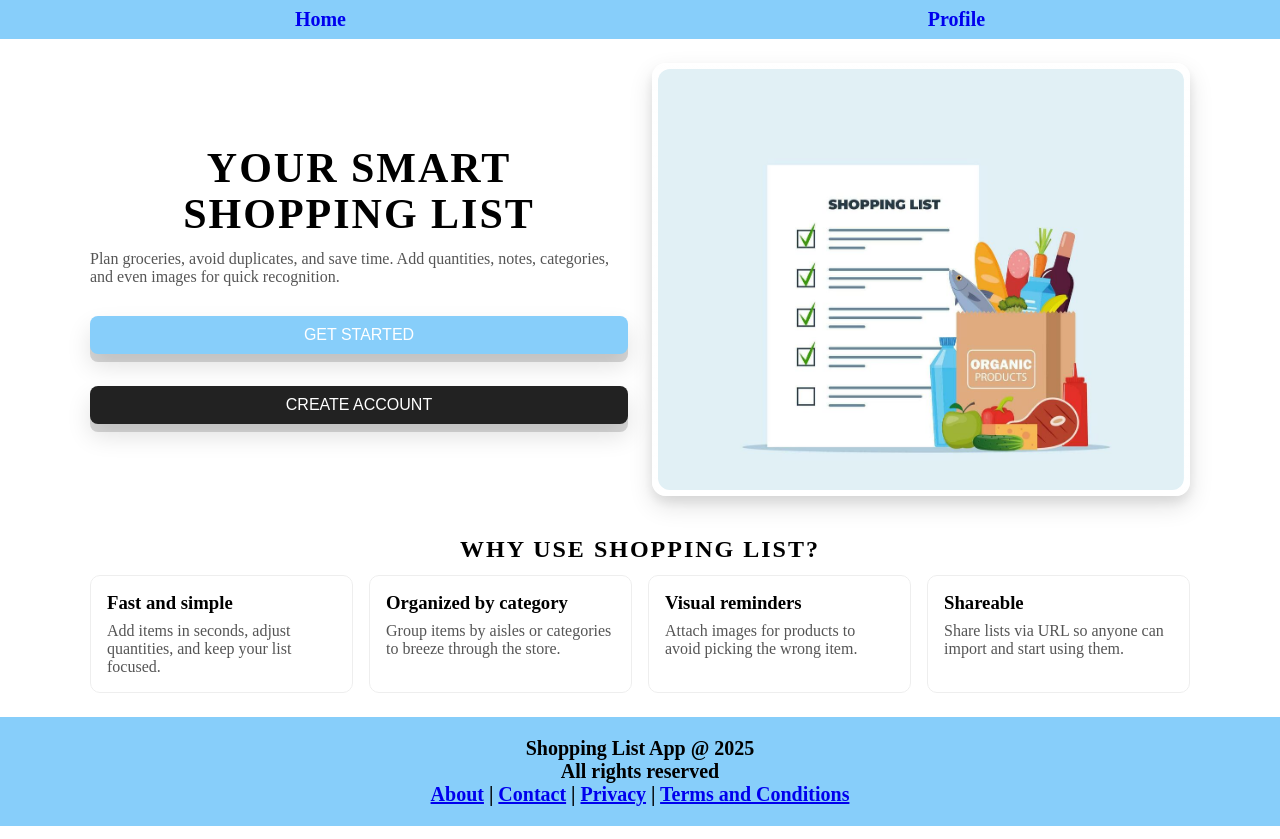
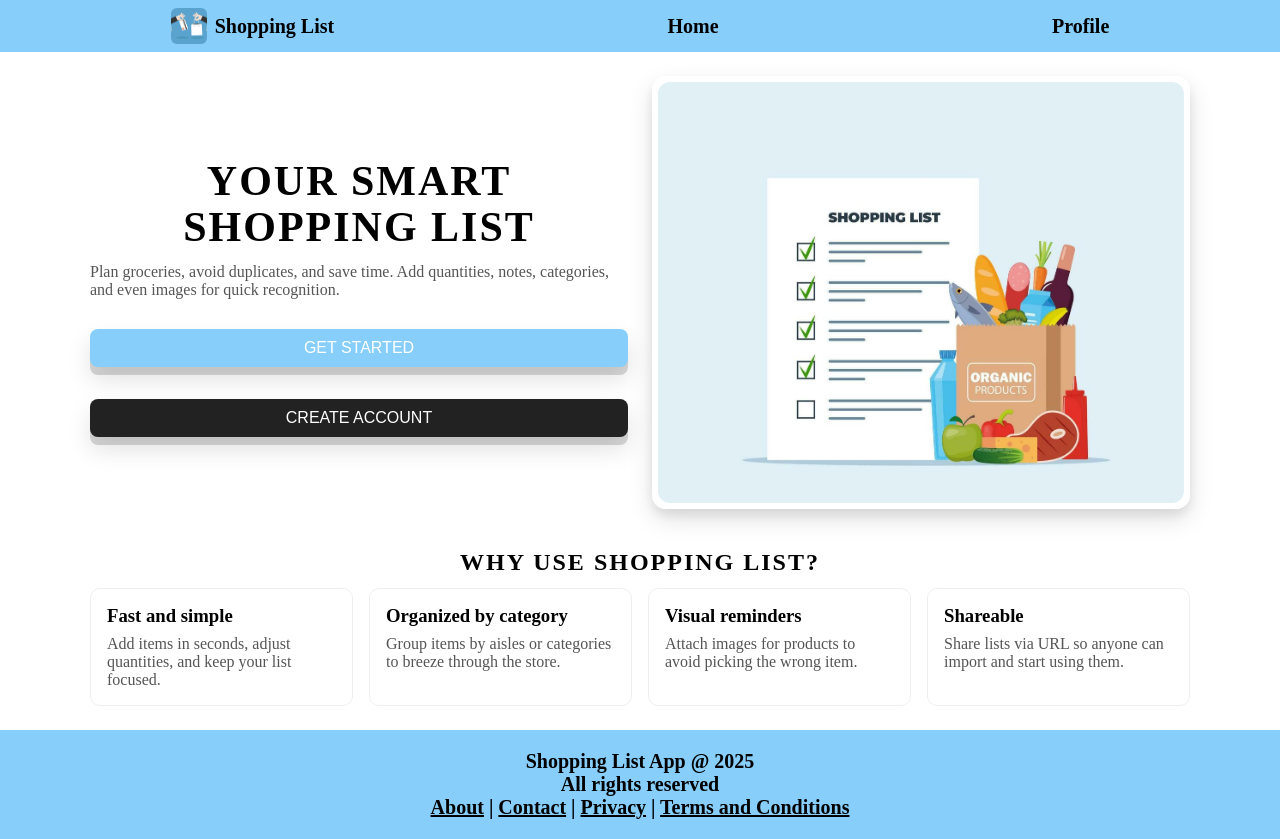
Before and after one commit to Shantela21/shopping-list-app-, a React (Vite) app: page / in a window 1280 px wide. Built offline with nearby package versions, Linux system fonts and the light colour scheme.

Commit message:
added a landingPageSlice and logo

```diff
--- a/src/components/Footer.tsx
+++ b/src/components/Footer.tsx
@@ -6,7 +6,7 @@ export default function Footer() {
         <p>Shopping List App @ 2025</p>
         <p>All rights reserved</p>
 
-          <a href="/about">About</a> | <a href="/contact">Contact</a> | <a href="/privacy">Privacy</a> | <a href="/terms">Terms and Conditions</a>
+          <a style={{color:"black"}} href="/about">About</a> | <a style={{color:"black"}} href="/contact">Contact</a> | <a style={{color:"black"}} href="/privacy">Privacy</a> | <a  style={{color:"black"}}href="/terms">Terms and Conditions</a>
         </div>
       </footer>
 
--- a/src/components/Navbar.tsx
+++ b/src/components/Navbar.tsx
@@ -1,12 +1,16 @@
 import { NavLink, Link } from 'react-router-dom'
+import logo from '../assets/download (2).png'
 
 export default function Navbar() {
   return (
     <div>
       <nav className="navbar" style={{ display: 'flex', gap: 16, alignItems: 'center', padding: '8px 12px' }}>
-        {/* <Link to="*" style={{ fontWeight: 700 }}>Shopping List</Link> */}
-        <NavLink to="/home" style={{ textDecoration: 'none' }}>Home</NavLink>
-        <NavLink to="/profile" style={{ textDecoration: 'none' }}>Profile</NavLink>
+        <Link to="/" style={{ display: 'flex', alignItems: 'center', gap: 8, textDecoration: 'none', color: 'black' }} aria-label="Go to landing page">
+          <img src={logo} alt="Shopping List logo" style={{ width: 36, height: 36, objectFit: 'cover', borderRadius: 6 }} />
+          <span style={{ fontWeight: 700 }}>Shopping List</span>
+        </Link>
+        <NavLink  to="/home" style={{ textDecoration: 'none', color: 'black'}}>Home</NavLink>
+        <NavLink to="/profile" style={{ textDecoration: 'none', color: 'black' }}>Profile</NavLink>
       </nav>
     </div>
   )
--- /dev/null
+++ b/src/features/LandingPageSlice.ts
@@ -0,0 +1,30 @@
+import { createSlice } from '@reduxjs/toolkit'
+
+interface LandingState {
+  animationsEnabled: boolean
+  ctaClicks: number
+}
+
+const initialState: LandingState = {
+  animationsEnabled: true,
+  ctaClicks: 0,
+}
+
+const LandingPageSlice = createSlice({
+  name: 'landing',
+  initialState,
+  reducers: {
+    toggleAnimations: (state) => {
+      state.animationsEnabled = !state.animationsEnabled
+    },
+    setAnimationsEnabled: (state, action: { payload: boolean }) => {
+      state.animationsEnabled = action.payload
+    },
+    incrementCtaClicks: (state) => {
+      state.ctaClicks += 1
+    },
+  },
+})
+
+export const { toggleAnimations, setAnimationsEnabled, incrementCtaClicks } = LandingPageSlice.actions
+export default LandingPageSlice.reducer
--- a/store.ts
+++ b/store.ts
@@ -2,6 +2,7 @@ import { configureStore } from '@reduxjs/toolkit';
 import loginReducer from './src/features/LoginSlice';
 import registerReducer from './src/features/RegisterSlice';
 import shoppingReducer from './src/features/ShoppingSlice';
+import landingReducer from './src/features/LandingPageSlice';
 
 export const store = configureStore({
   reducer: {
@@ -9,10 +10,9 @@ export const store = configureStore({
     register: registerReducer,
     // Add other reducers here
     shopping: shoppingReducer,
+    landing: landingReducer,
   },
 });
-
-
 
 
 export type RootState = ReturnType<typeof store.getState>;
```
